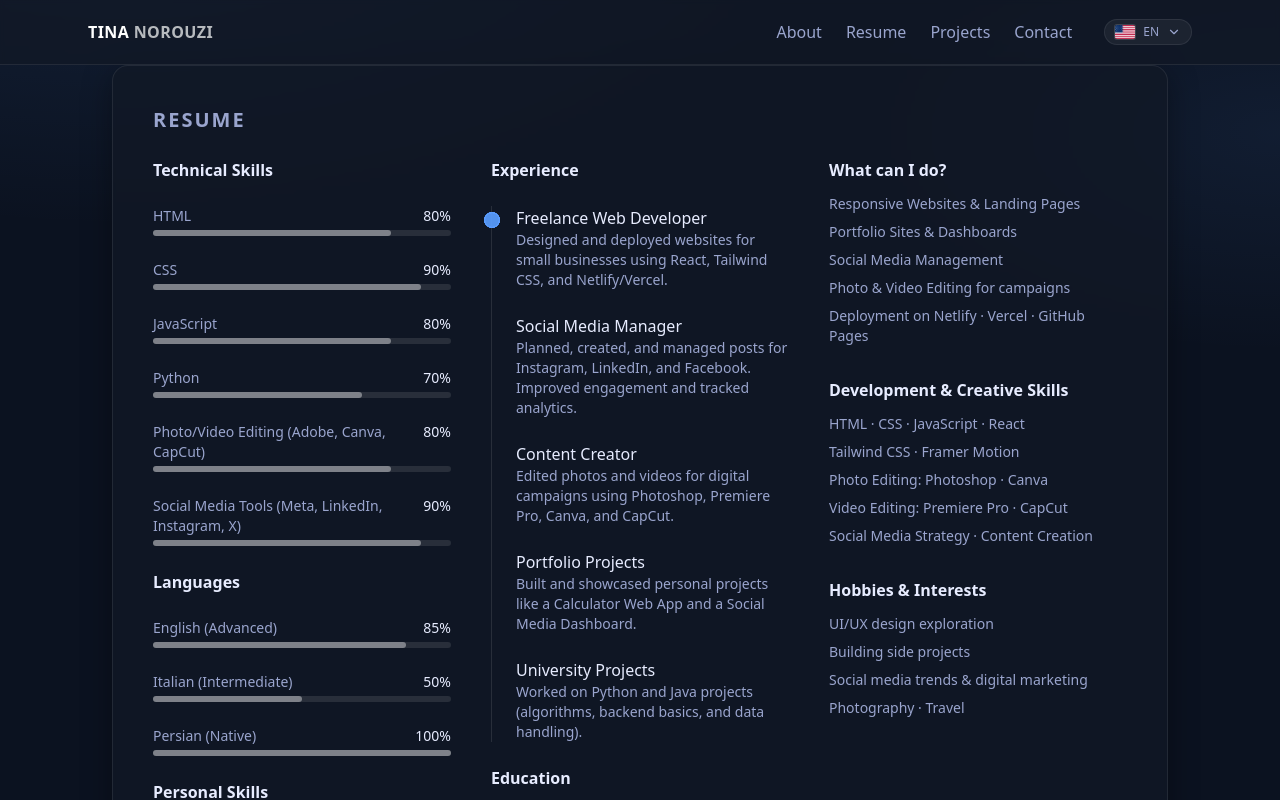
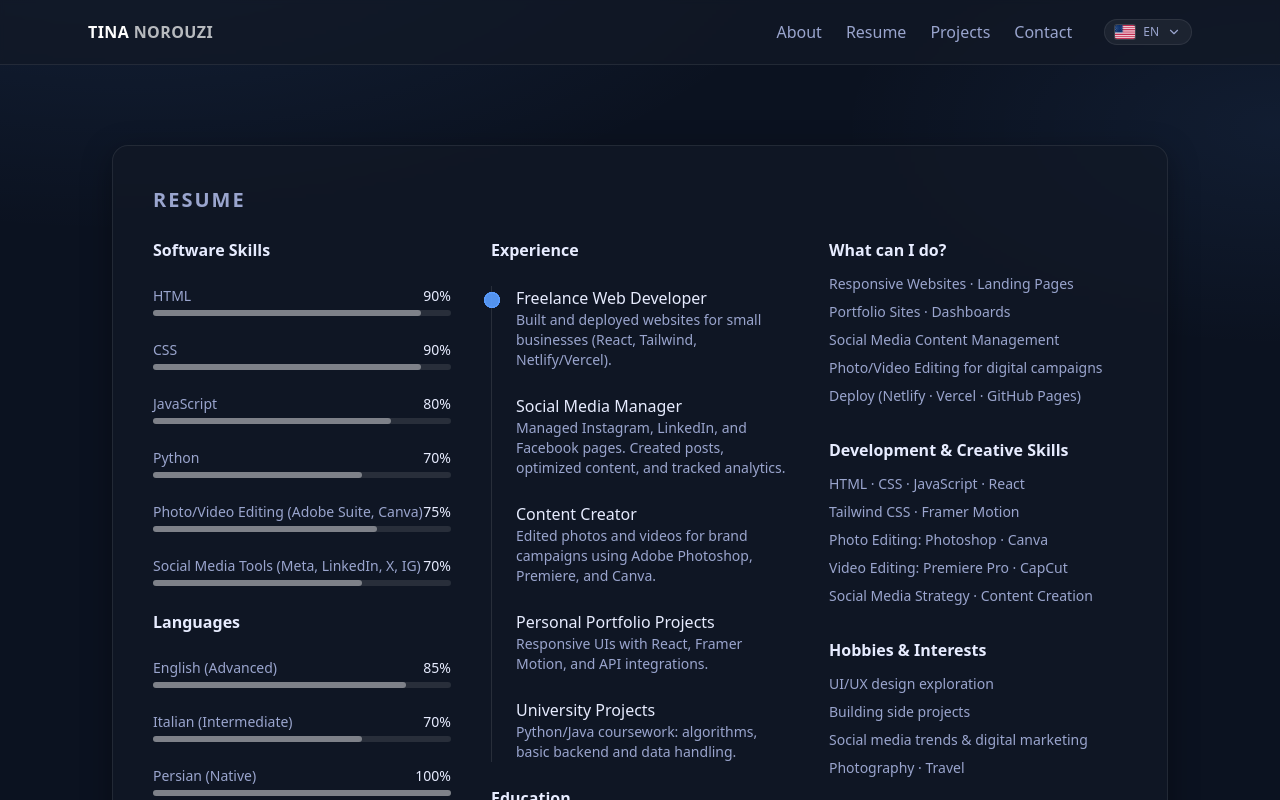
Before and after one commit to TINANOROUZI/portfolio, a React (Vite) app: page /resume in a window 1280 px wide. Shown: the top 800 px of the page. Built offline with nearby package versions, Linux system fonts and the light colour scheme.

Commit message:
Update Resume.jsx

```diff
--- a/src/sections/Resume.jsx
+++ b/src/sections/Resume.jsx
@@ -1,7 +1,7 @@
+// src/sections/Resume.jsx
 import { motion } from "framer-motion";
 import SectionTitle from "../components/SectionTitle.jsx";
 import Stat from "../components/Stat.jsx";
-import { useLang } from "../context/LangContext.jsx";
 
 function Slider({ value = 80 }) {
   return (
@@ -11,106 +11,97 @@ function Slider({ value = 80 }) {
   );
 }
 
+/* staggered animations for list items */
+const listVariants = {
+  hidden: {},
+  show: {
+    transition: { staggerChildren: 0.12, delayChildren: 0.1 },
+  },
+};
+const itemVariants = {
+  hidden: { opacity: 0, y: 10 },
+  show: { opacity: 1, y: 0 },
+};
+
 export default function Resume() {
-  const { lang } = useLang();
-
-  const t = {
-    en: {
-      title: "Resume",
-      tech: "Technical Skills",
-      langs: "Languages",
-      soft: "Personal Skills",
-      exp: "Experience",
-      edu: "Education",
-      what: "What can I do?",
-      dev: "Development & Creative Skills",
-      hobbies: "Hobbies & Interests",
-      bullets: [
-        "Responsive Websites & Landing Pages",
-        "Portfolio Sites & Dashboards",
-        "Social Media Management",
-        "Photo & Video Editing for campaigns",
-        "Deployment on Netlify · Vercel · GitHub Pages",
-      ],
-      eduText: "BSc in Computer Engineering (ongoing), Politecnico di Torino",
-    },
-    it: {
-      title: "Curriculum",
-      tech: "Competenze tecniche",
-      langs: "Lingue",
-      soft: "Competenze personali",
-      exp: "Esperienze",
-      edu: "Formazione",
-      what: "Cosa posso fare?",
-      dev: "Competenze di sviluppo e creative",
-      hobbies: "Hobby & interessi",
-      bullets: [
-        "Siti responsive e landing page",
-        "Siti portfolio e dashboard",
-        "Gestione social media",
-        "Editing foto e video per campagne",
-        "Deployment su Netlify · Vercel · GitHub Pages",
-      ],
-      eduText: "Laurea in Ingegneria Informatica (in corso), Politecnico di Torino",
-    },
-  }[lang];
-
-  return (
-    <section id="resume" className="section">
-      <div className="glass rounded-2xl p-6 md:p-10">
-        <SectionTitle>{t.title}</SectionTitle>
-
-        <div className="grid md:grid-cols-3 gap-10">
-          {/* LEFT — Skills */}
-          <motion.div initial={{ opacity: 0, y: 20 }} whileInView={{ opacity: 1, y: 0 }} viewport={{ once: true }} className="space-y-6">
-            <h3 className="font-semibold">{t.tech}</h3>
-            {[
-              ["HTML", 80],
+  const software = [
+    ["HTML", 90],
     ["CSS", 90],
     ["JavaScript", 80],
     ["Python", 70],
-              ["Photo/Video Editing (Adobe, Canva, CapCut)", 80],
-              ["Social Media Tools (Meta, LinkedIn, Instagram, X)", 90],
-            ].map(([label, v]) => (
-              <div key={label}>
+    ["Photo/Video Editing (Adobe Suite, Canva)", 75],
+    ["Social Media Tools (Meta, LinkedIn, X, IG)", 70],
+  ];
+  const languages = [
+    ["English (Advanced)", 85],
+    ["Italian (Intermediate)", 70],
+    ["Persian (Native)", 100],
+  ];
+
+  return (
+    <section id="resume" className="section pt-14 md:pt-20 scroll-mt-24">
+      {/* min-h + items-center keeps the card vertically centered and away from navbar */}
+      <div className="min-h-[75vh] flex items-center">
+        <div className="glass rounded-2xl p-6 md:p-10 w-full">
+          <SectionTitle>Resume</SectionTitle>
+
+          <div className="grid md:grid-cols-3 gap-10">
+            {/* LEFT — Skills (staggered reveal) */}
+            <motion.div
+              variants={listVariants}
+              initial="hidden"
+              whileInView="show"
+              viewport={{ once: true, margin: "-80px" }}
+              className="space-y-6"
+            >
+              <h3 className="font-semibold">Software Skills</h3>
+
+              {software.map(([label, v]) => (
+                <motion.div key={label} variants={itemVariants}>
                   <div className="flex justify-between text-sm mb-1">
-                  <span className="text-sub">{label}</span><span>{v}%</span>
+                    <span className="text-sub">{label}</span>
+                    <span>{v}%</span>
                   </div>
                   <Slider value={v} />
-              </div>
+                </motion.div>
               ))}
 
-            <h3 className="font-semibold mt-8">{t.langs}</h3>
-            {[
-              ["English (Advanced)", 85],
-              ["Italian (Intermediate)", 50],
-              ["Persian (Native)", 100],
-            ].map(([label, v]) => (
-              <div key={label}>
+              <h3 className="font-semibold mt-8">Languages</h3>
+
+              {languages.map(([label, v]) => (
+                <motion.div key={label} variants={itemVariants}>
                   <div className="flex justify-between text-sm mb-1">
-                  <span className="text-sub">{label}</span><span>{v}%</span>
+                    <span className="text-sub">{label}</span>
+                    <span>{v}%</span>
                   </div>
                   <Slider value={v} />
-              </div>
+                </motion.div>
               ))}
 
-            <h3 className="font-semibold mt-8">{t.soft}</h3>
+              <h3 className="font-semibold mt-8">Personal Skills</h3>
+              <motion.div variants={itemVariants} className="space-y-2">
                 <Stat label="Problem Solving" value="Strong" />
                 <Stat label="Communication" value="Good" />
                 <Stat label="Organisation" value="Strong" />
-            <Stat label="Creativity" value="Excellent" />
+              </motion.div>
             </motion.div>
 
             {/* MIDDLE — Experience */}
-          <motion.div initial={{ opacity: 0, y: 20 }} whileInView={{ opacity: 1, y: 0 }} viewport={{ once: true }} className="space-y-6">
-            <h3 className="font-semibold">{t.exp}</h3>
+            <motion.div
+              initial={{ opacity: 0, y: 16 }}
+              whileInView={{ opacity: 1, y: 0 }}
+              viewport={{ once: true, margin: "-80px" }}
+              transition={{ duration: 0.35 }}
+              className="space-y-6"
+            >
+              <h3 className="font-semibold">Experience</h3>
               <ol className="relative border-s border-white/10 pl-6">
                 {[
-                ["Freelance Web Developer", "Designed and deployed websites for small businesses using React, Tailwind CSS, and Netlify/Vercel."],
-                ["Social Media Manager", "Planned, created, and managed posts for Instagram, LinkedIn, and Facebook. Improved engagement and tracked analytics."],
-                ["Content Creator", "Edited photos and videos for digital campaigns using Photoshop, Premiere Pro, Canva, and CapCut."],
-                ["Portfolio Projects", "Built and showcased personal projects like a Calculator Web App and a Social Media Dashboard."],
-                ["University Projects", "Worked on Python and Java projects (algorithms, backend basics, and data handling)."],
+                  ["Freelance Web Developer", "Built and deployed websites for small businesses (React, Tailwind, Netlify/Vercel)."],
+                  ["Social Media Manager", "Managed Instagram, LinkedIn, and Facebook pages. Created posts, optimized content, and tracked analytics."],
+                  ["Content Creator", "Edited photos and videos for brand campaigns using Adobe Photoshop, Premiere, and Canva."],
+                  ["Personal Portfolio Projects", "Responsive UIs with React, Framer Motion, and API integrations."],
+                  ["University Projects", "Python/Java coursework: algorithms, basic backend and data handling."],
                 ].map(([title, desc], i) => (
                   <li key={i} className="mb-6">
                     <div className="absolute -left-2 top-1.5 h-4 w-4 rounded-full bg-accent/40 border border-accent" />
@@ -120,21 +111,33 @@ export default function Resume() {
                 ))}
               </ol>
 
-            <h3 className="font-semibold mt-10">{t.edu}</h3>
-            <p className="text-sm">{t.eduText}</p>
+              <h3 className="font-semibold mt-10">Education</h3>
+              <p className="text-sm">
+                BSc in Computer Engineering (ongoing), Politecnico di Torino
+              </p>
             </motion.div>
 
             {/* RIGHT — What I do */}
-          <motion.div initial={{ opacity: 0, y: 20 }} whileInView={{ opacity: 1, y: 0 }} viewport={{ once: true }} className="space-y-8">
+            <motion.div
+              initial={{ opacity: 0, y: 16 }}
+              whileInView={{ opacity: 1, y: 0 }}
+              viewport={{ once: true, margin: "-80px" }}
+              transition={{ duration: 0.35, delay: 0.05 }}
+              className="space-y-8"
+            >
               <div>
-              <h3 className="font-semibold">{t.what}</h3>
+                <h3 className="font-semibold">What can I do?</h3>
                 <ul className="mt-3 space-y-2 text-sm text-sub">
-                {t.bullets.map((b) => <li key={b}>{b}</li>)}
+                  <li>Responsive Websites · Landing Pages</li>
+                  <li>Portfolio Sites · Dashboards</li>
+                  <li>Social Media Content Management</li>
+                  <li>Photo/Video Editing for digital campaigns</li>
+                  <li>Deploy (Netlify · Vercel · GitHub Pages)</li>
                 </ul>
               </div>
 
               <div>
-              <h3 className="font-semibold">{t.dev}</h3>
+                <h3 className="font-semibold">Development & Creative Skills</h3>
                 <ul className="mt-3 space-y-2 text-sm text-sub">
                   <li>HTML · CSS · JavaScript · React</li>
                   <li>Tailwind CSS · Framer Motion</li>
@@ -145,7 +148,7 @@ export default function Resume() {
               </div>
 
               <div>
-              <h3 className="font-semibold">{t.hobbies}</h3>
+                <h3 className="font-semibold">Hobbies & Interests</h3>
                 <ul className="mt-3 space-y-2 text-sm text-sub">
                   <li>UI/UX design exploration</li>
                   <li>Building side projects</li>
@@ -156,6 +159,7 @@ export default function Resume() {
             </motion.div>
           </div>
         </div>
+      </div>
     </section>
   );
 }
```
Lines whose indentation alone changed are shown as unchanged.
